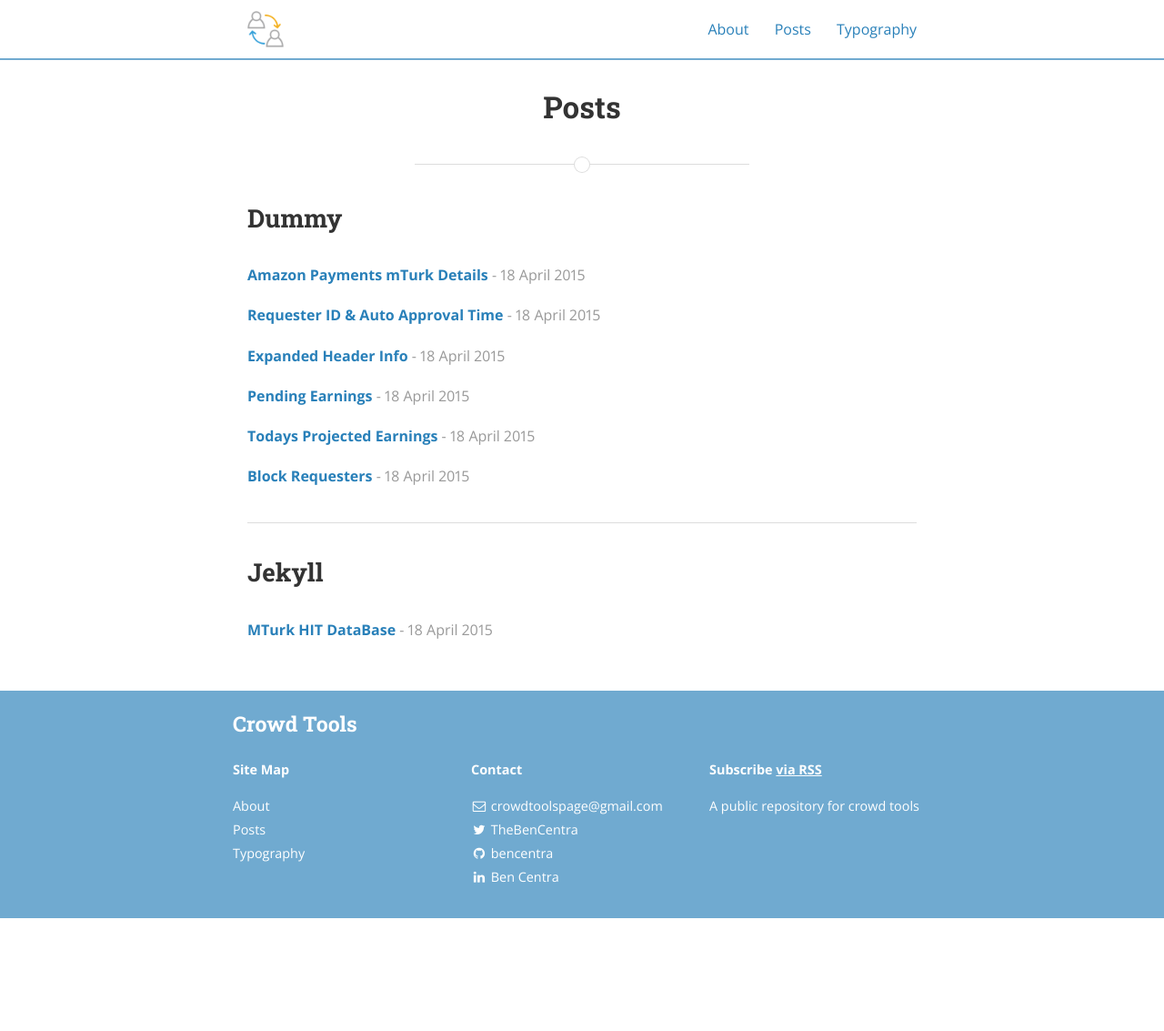
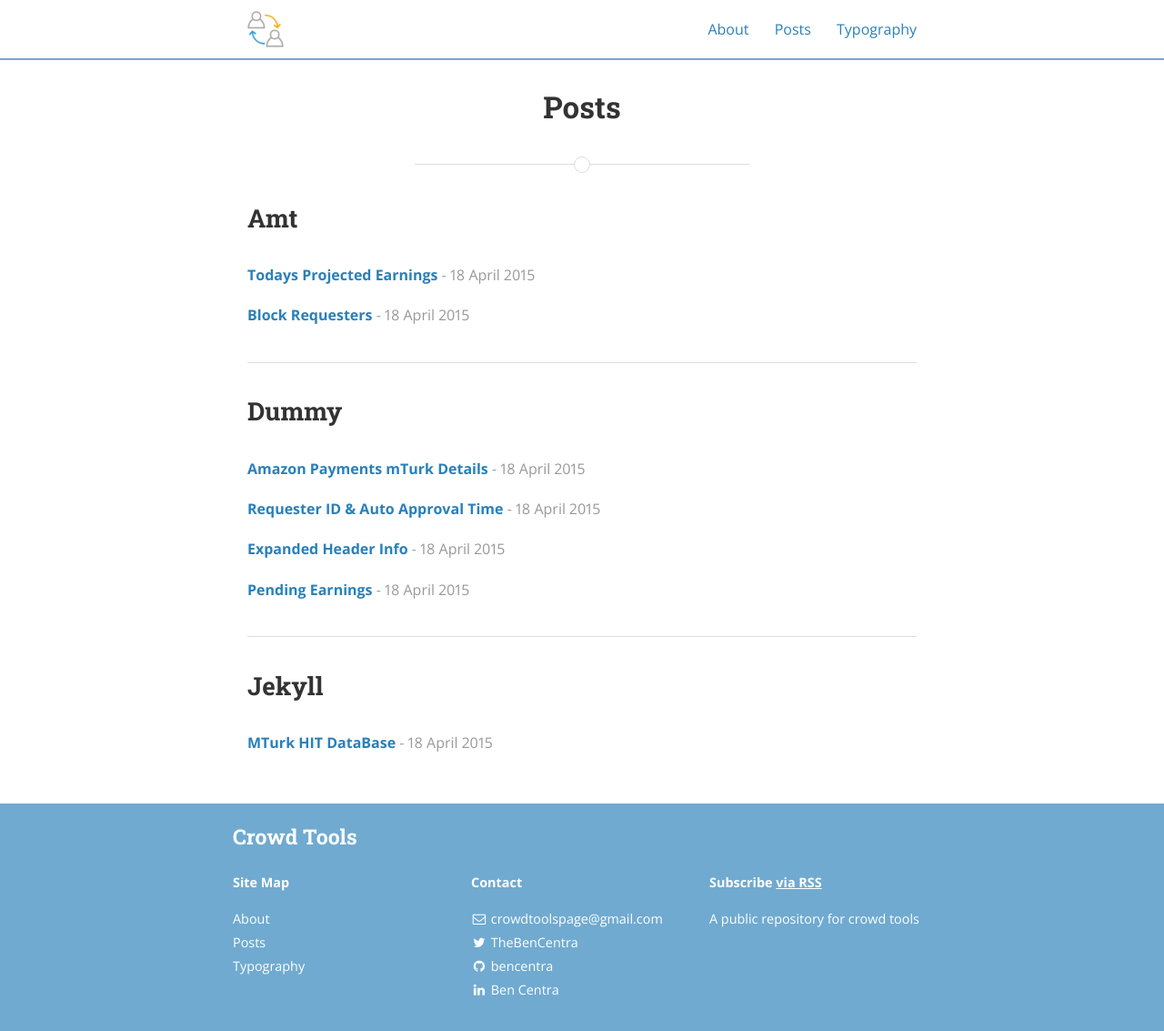
Before and after one commit to crowdtools/crowdtools.github.io, a Jekyll site: the page built from posts.html, in a window 1280 px wide. Shown: the whole page at 91% size. Built offline with Jekyll 4.4.1, drawn with Linux system fonts in a browser that asks for light colours; nearby versions of some CDN libraries; before the commit the page ends 1009 px from its top, so only the background shows below that.

Commit message:
template customization

```diff
--- a/_posts/2015-04-18-dummy.markdown
+++ b/_posts/2015-04-18-dummy.markdown
@@ -3,7 +3,7 @@ layout: post
 title:  "Block Requesters"
 date:   2015-04-18 08:43:59
 author: Ben Centra
-categories: Dummy
+categories: AMT
 ---
 
 This script lets you block/ignore requesters from your search results. It will place a little 'x' beside each requester's name. To block, just click the 'x'. This helps clean up your search results, and saves you time when you block scammers/requesters with poor ratings.  Props to  xxdohxx  for reviving this script and fixing it so it works in Chrome!
--- a/_posts/2015-04-18-dummy2.markdown
+++ b/_posts/2015-04-18-dummy2.markdown
@@ -3,7 +3,7 @@ layout: post
 title:  "Todays Projected Earnings"
 date:   2015-04-18 08:43:59
 author: Ben Centra
-categories: Dummy
+categories: AMT
 ---
 
 Similar to Pending Earnings tool except it totals your projected earnings for the day. It doesn't take bonuses into account though.
```
